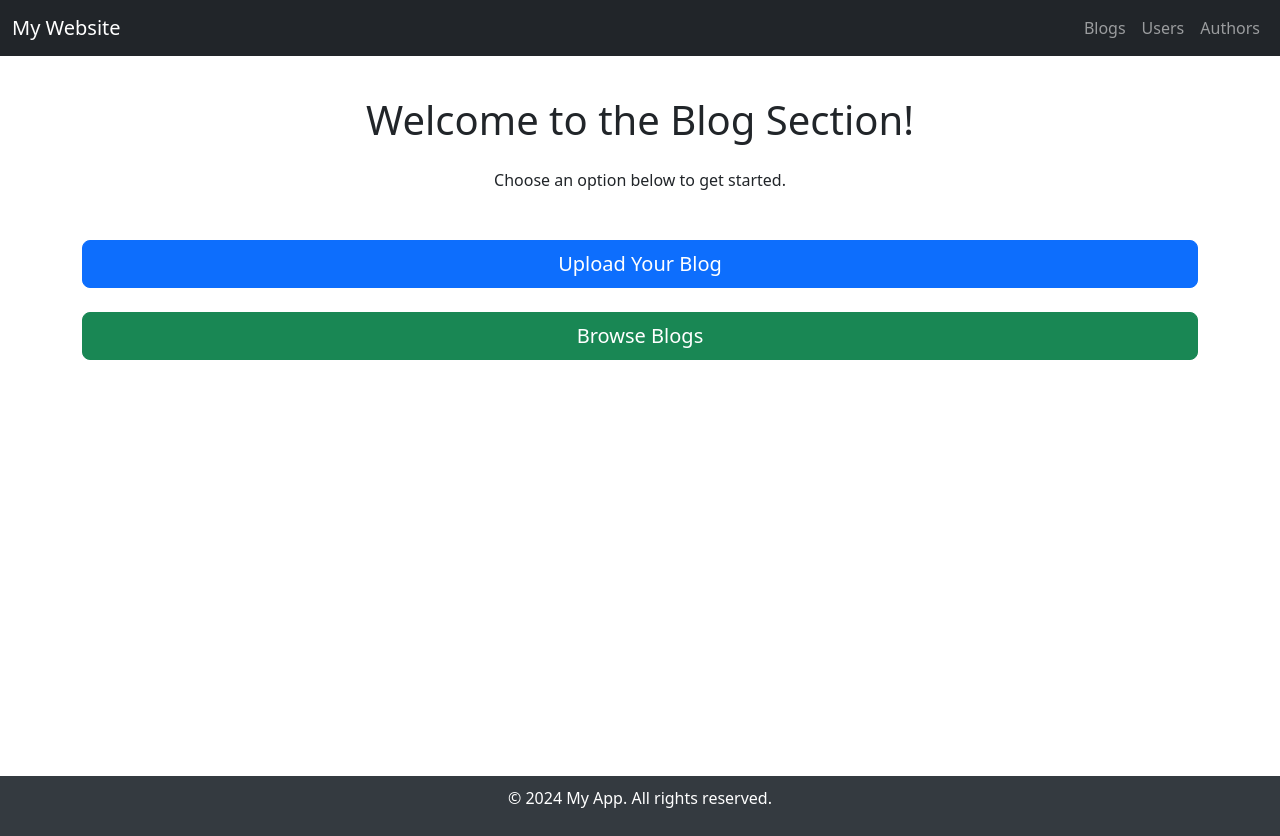
After one commit to pedroborean/mi_primera_pagina_djang_pedro_borean, a Django app: page /app_blogs/index/ in a window 1280 px wide. The commit adds this page. Run offline with Django 5.2, Linux system fonts and the light colour scheme.

Commit message:
blog app templates created

```diff
--- a/mi_primera_pagina/app_blogs/templates/app_blogs/base.html
+++ b/mi_primera_pagina/app_blogs/templates/app_blogs/base.html
@@ -3,9 +3,73 @@
 <head>
     <meta charset="UTF-8">
     <meta name="viewport" content="width=device-width, initial-scale=1.0">
-    <title>Blogs</title>
+    <title>{% block title %}Blogs Page{% endblock %}</title>
+    <!-- Bootstrap CSS -->
+    <link
+        href="https://cdn.jsdelivr.net/npm/bootstrap@5.3.0/dist/css/bootstrap.min.css"
+        rel="stylesheet"
+    >
+    <style>
+        body {
+            display: flex;
+            flex-direction: column;
+            min-height: 100vh;
+        }
+        main {
+            flex-grow: 1;
+        }
+        footer {
+            margin-top: 26rem;
+            background-color: #343a40;
+            color: white;
+            padding: 10px 0;
+            text-align: center;
+        }
+    </style>
 </head>
 <body>
-    <h1>Blogs</h1>
+    <!-- Navbar -->
+    <nav class="navbar navbar-expand-lg navbar-dark bg-dark fixed-top">
+        <div class="container-fluid">
+            <a class="navbar-brand" href="{% url 'app_core:index' %}">My Website</a>
+            <button
+                class="navbar-toggler"
+                type="button"
+                data-bs-toggle="collapse"
+                data-bs-target="#navbarNav"
+                aria-controls="navbarNav"
+                aria-expanded="false"
+                aria-label="Toggle navigation"
+            >
+                <span class="navbar-toggler-icon"></span>
+            </button>
+            <div class="collapse navbar-collapse" id="navbarNav">
+                <ul class="navbar-nav ms-auto">
+                    <li class="nav-item">
+                        <a class="nav-link" href="{% url 'app_blogs:index' %}">Blogs</a>
+                    </li>
+                    <li class="nav-item">
+                        <a class="nav-link" >Users</a>
+                    </li>
+                    <li class="nav-item">
+                        <a class="nav-link" >Authors</a>
+                    </li>
+                </ul>
+            </div>
+        </div>
+    </nav>
+
+    <!-- Main Content -->
+    <main class="container mt-5">
+        {% block content %}{% endblock %}
+    </main>
+
+    <!-- Footer -->
+    <footer>
+       <p>&copy; 2024 My App. All rights reserved.</p>
+    </footer>
+
+    <!-- Bootstrap JS Bundle -->
+    <script src="https://cdn.jsdelivr.net/npm/bootstrap@5.3.0/dist/js/bootstrap.bundle.min.js"></script>
 </body>
 </html>
--- /dev/null
+++ b/mi_primera_pagina/app_blogs/templates/app_blogs/index.html
@@ -0,0 +1,14 @@
+{% extends "app_blogs/base.html" %}
+
+{% block title %}Blog Page{% endblock %}
+
+{% block content %}
+<div class="text-center">
+    <h1 class="mb-4 mt-5">Welcome to the Blog Section!</h1>
+    <p class="mb-5">Choose an option below to get started.</p>
+    <div class="d-grid gap-4">
+        <a class="btn btn-primary btn-lg" href="{% url 'app_blogs:blogs_create' %}">Upload Your Blog</a>
+        <a class="btn btn-success btn-lg" href="{% url 'app_blogs:blogs_list' %}">Browse Blogs</a>
+    </div>
+</div>
+{% endblock %}
--- a/mi_primera_pagina/app_blogs/urls.py
+++ b/mi_primera_pagina/app_blogs/urls.py
@@ -6,6 +6,6 @@ app_name = 'app_blogs'
 
 urlpatterns = [
     path ('index/', views.index, name= 'index'),
-    path('listar_blogs/', views.listar_blogs, name ='listar_blogs'),
+    path('blogs_list/', views.blogs_list, name ='blog_list'),
     path('blogs_create/', views.blogs_create, name = 'blogs_create'),
 ]
--- a/mi_primera_pagina/app_blogs/views.py
+++ b/mi_primera_pagina/app_blogs/views.py
@@ -7,7 +7,7 @@ from .forms import Blogforms
 def index (request):
     return render(request, 'app_blogs/index.html')
 
-def listar_blogs (request):
+def blogs_list (request):
     blogs = Blog.objects.all()
     context = {'blogs': blogs}
     return render(request, 'app_blogs/blog_list.html', context)
--- a/mi_primera_pagina/app_core/templates/app_core/index.html
+++ b/mi_primera_pagina/app_core/templates/app_core/index.html
@@ -6,7 +6,7 @@
 <div class="text-center">
     <h2>Welcome to My Website</h2>
     <p>Your one-stop platform for Blogs, Users, and Authors.</p>
-    <a class="btn btn-primary">Explore Blogs</a>
+    <a class="btn btn-primary"href="{% url 'app_blogs:index' %}">Explore Blogs</a>
     <a class="btn btn-secondary">View Users</a>
     <a class="btn btn-success">Browse Authors</a>
 </div>
```
Also changed, not shown: mi_primera_pagina/app_blogs/templates/app_blogs/blogs_create.html (added, +9 -0 lines), mi_primera_pagina/app_blogs/templates/app_blogs/blogs_list.html (added, +12 -0 lines), mi_primera_pagina/app_core/templates/app_core/base.html (+4 -3 lines).
